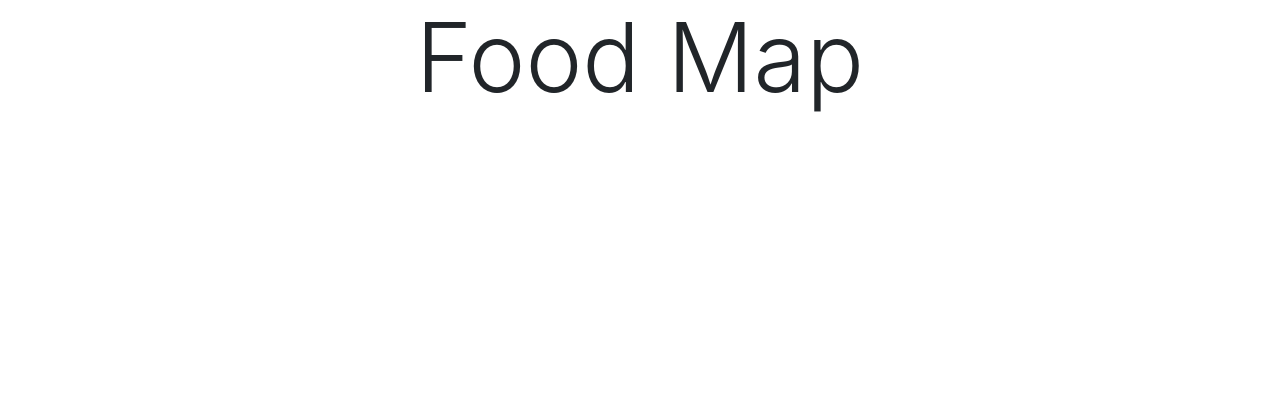
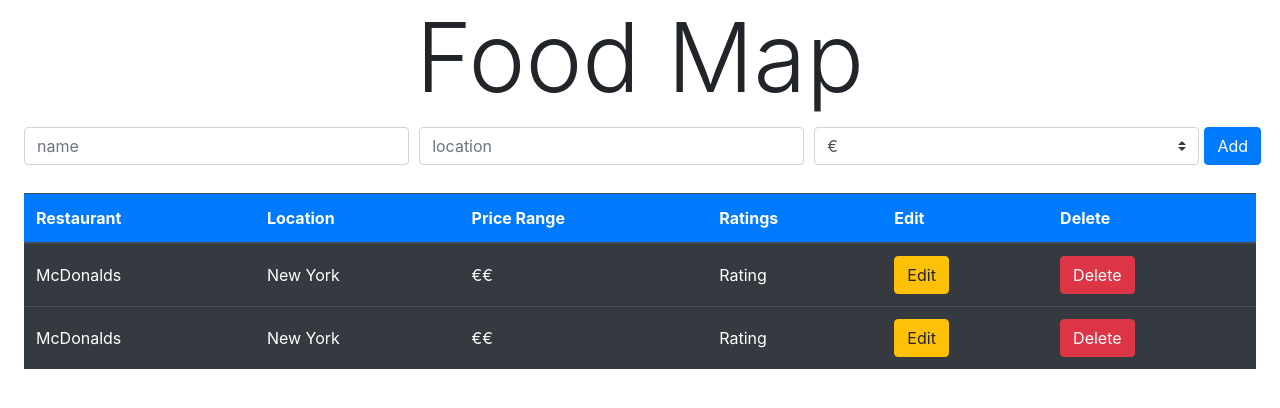
Before and after one commit to LingVuDev/FoodMap, a React (Create React App) app in the folder foodmap-client/: page / in a window 1280 px wide. Shown: the top 408 px of the page. Built offline with nearby package versions, Linux system fonts and the light colour scheme.

Commit message:
Setup homepage

```diff
--- a/foodmap-client/src/components/AddRestaurant.jsx
+++ b/foodmap-client/src/components/AddRestaurant.jsx
@@ -0,0 +1,29 @@
+import React from 'react'
+
+export const AddRestaurant = () => {
+    return (
+        <div className="mb-4">
+            <form action="">
+                <div className="form-row align-items-center">
+                    <div className="col">
+                        <input type="text" className="form-control" placeholder="name" />
+                    </div>
+                    <div className="col">
+                        <input type="text" className="form-control" placeholder="location" />
+                    </div>
+                    <div className="col">
+                        <select className="custom-select my-1 mr-sm-2">
+                            <option disabled>Price Range</option>
+                            <option value="1">€</option>
+                            <option value="2">€€</option>
+                            <option value="3">€€€</option>
+                            <option value="4">€€€€</option>
+                            <option value="5">€€€€€</option>
+                        </select>
+                    </div>
+                    <button class="btn btn-primary">Add</button>
+                </div>
+            </form>
+        </div>
+    )
+}
--- a/foodmap-client/src/components/RestaurantList.jsx
+++ b/foodmap-client/src/components/RestaurantList.jsx
@@ -0,0 +1,36 @@
+import React from 'react'
+
+export const RestaurantList = () => {
+    return (
+        <table class="table table-dark">
+            <thead>
+                <tr className="bg-primary">
+                    <th scope="col">Restaurant</th>
+                    <th scope="col">Location</th>
+                    <th scope="col">Price Range</th>
+                    <th scope="col">Ratings</th>
+                    <th scope="col">Edit</th>
+                    <th scope="col">Delete</th>
+                </tr>
+            </thead>
+            <tbody>
+                <tr>
+                    <td class="align-middle">McDonalds</td>
+                    <td class="align-middle">New York</td>
+                    <td class="align-middle">€€</td>
+                    <td class="align-middle">Rating</td>
+                    <td class="align-middle"><button class="btn btn-warning">Edit</button></td>
+                    <td class="align-middle"><button className="btn btn-danger">Delete</button></td>
+                </tr>
+                <tr>
+                    <td class="align-middle">McDonalds</td>
+                    <td class="align-middle">New York</td>
+                    <td class="align-middle">€€</td>
+                    <td class="align-middle">Rating</td>
+                    <td class="align-middle"><button class="btn btn-warning">Edit</button></td>
+                    <td class="align-middle"><button className="btn btn-danger">Delete</button></td>
+                </tr>
+            </tbody>
+        </table>
+    )
+}
--- a/foodmap-client/src/routes/Home.jsx
+++ b/foodmap-client/src/routes/Home.jsx
@@ -1,10 +1,14 @@
 import React from 'react'
+import { AddRestaurant } from '../components/AddRestaurant'
 import { Header } from '../components/Header'
+import { RestaurantList } from '../components/RestaurantList'
 
 export const Home = () => {
     return (
-        <div>
+        <div className="mx-4">
             <Header />
+            <AddRestaurant />
+            <RestaurantList />
         </div>
     )
 }
```
